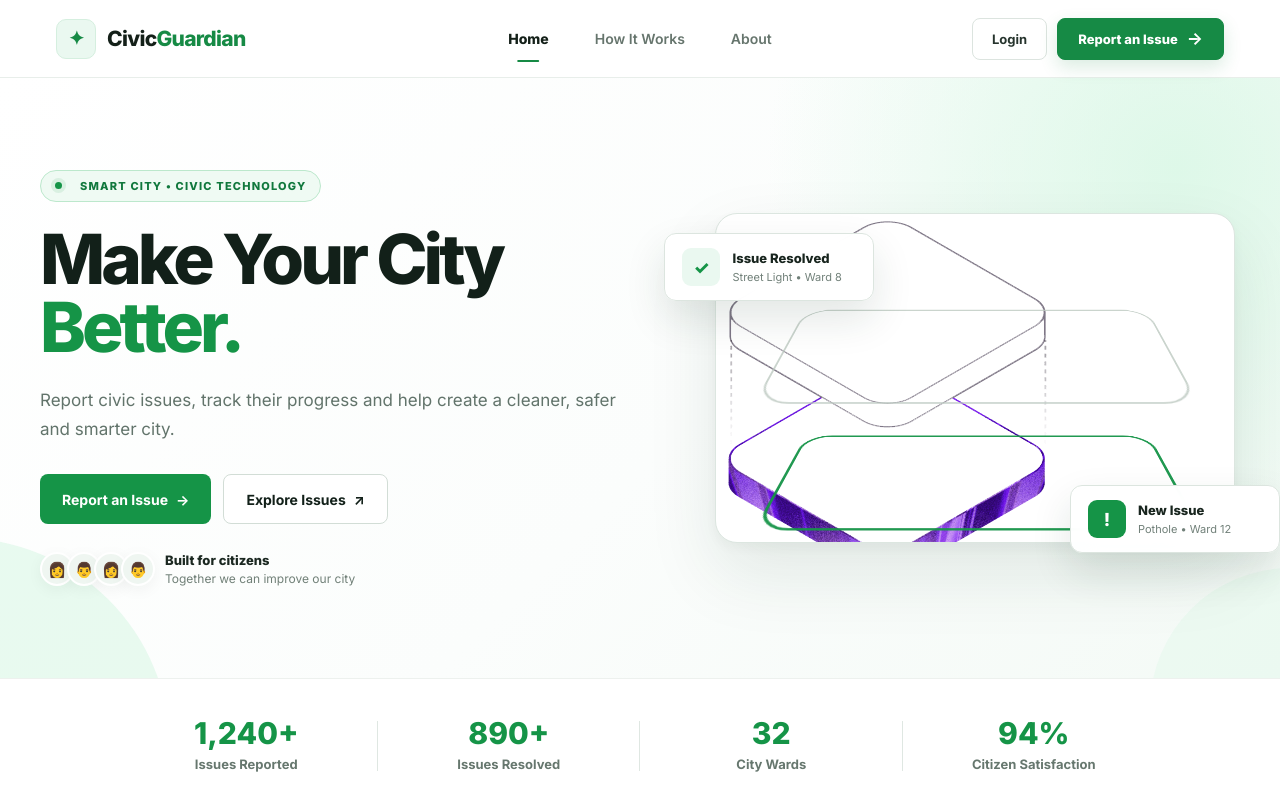
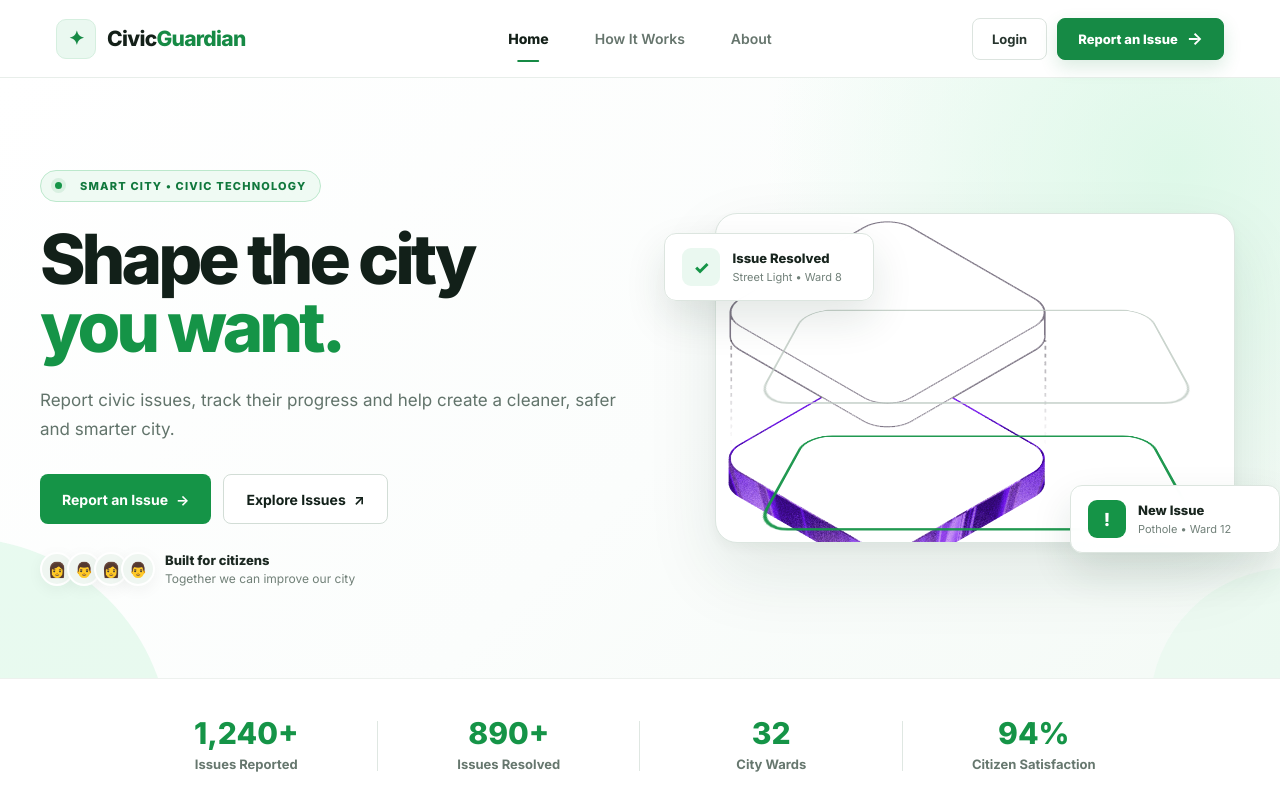
Before and after one commit to tusharsoni07918/HackInMotion-RICR-HIM-1110, a React (Vite) app: page / in a window 1280 px wide. Shown: the top 800 px of the page. Built offline with nearby package versions, Linux system fonts and the light colour scheme.

Commit message:
Update hero section heading

```diff
--- a/src/components/Hero.jsx
+++ b/src/components/Hero.jsx
@@ -22,8 +22,8 @@ function Hero() {
           </div>
 
           <h1 className="hero-title">
-            Make Your City
-            <span>Better.</span>
+            Shape the city
+            <span>you want.</span>
           </h1>
 
           <p className="hero-description">
```
